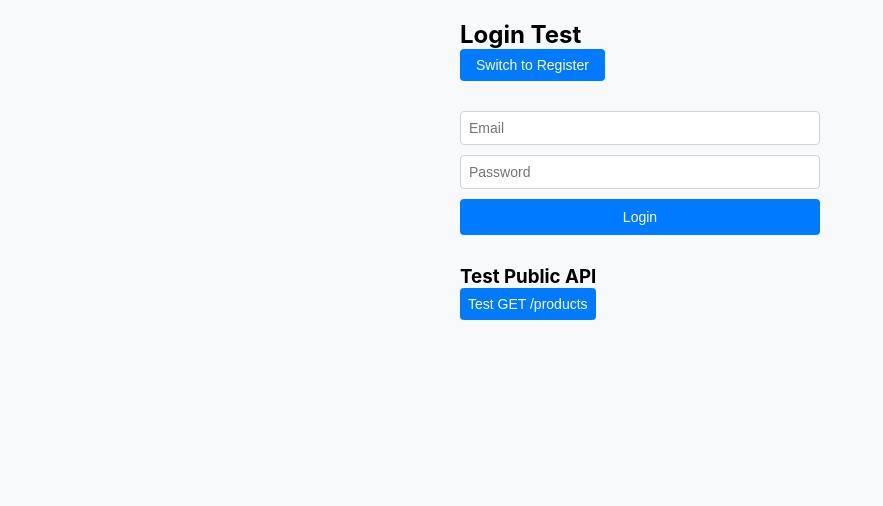
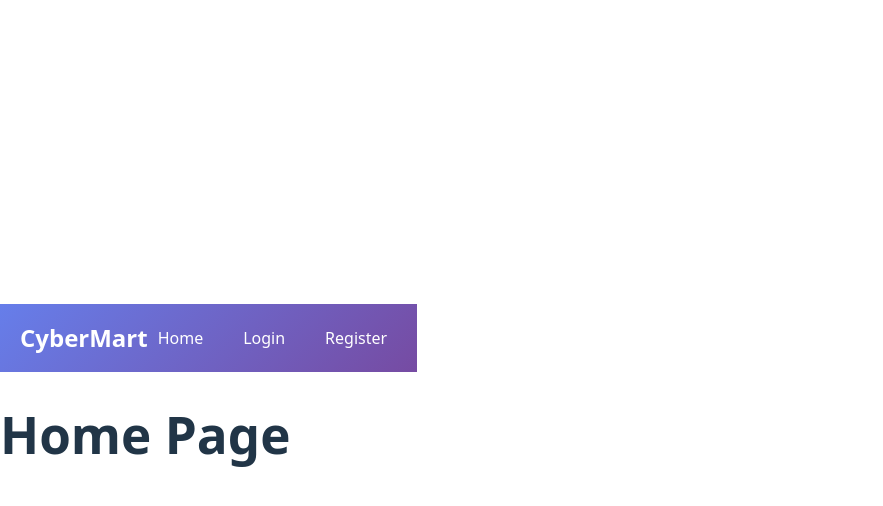
Before and after one commit to junyaokh822/CyberMart_Frontend, a React (Vite) app: page / in a window 1280 px wide. Shown: the top 506 px of the page, without its empty margins (0-883 px from the left). Built offline with nearby package versions, Linux system fonts and the light colour scheme.

Commit message:
added navbar components

```diff
--- a/src/App.jsx
+++ b/src/App.jsx
@@ -1,243 +1,18 @@
-import { useState } from "react";
-import { useAuth } from "./context/AuthContext";
-import { getProducts, getCart, getOrders } from "./services/api";
-import "./App.css";
-
-const TestDashboard = () => {
-  const { user, login, register, logout, isAuthenticated, isAdmin } = useAuth();
-  const [email, setEmail] = useState("");
-  const [password, setPassword] = useState("");
-  const [firstName, setFirstName] = useState("");
-  const [lastName, setLastName] = useState("");
-  const [isRegistering, setIsRegistering] = useState(false);
-  const [apiResults, setApiResults] = useState(null);
-  const [loading, setLoading] = useState(false);
-
-  const handleSubmit = async (e) => {
-    e.preventDefault();
-    setLoading(true);
-    try {
-      if (isRegistering) {
-        await register({ firstName, lastName, email, password });
-      } else {
-        await login(email, password);
-      }
-      setEmail("");
-      setPassword("");
-      setFirstName("");
-      setLastName("");
-    } catch (error) {
-      alert(error.response?.data?.error || "An error occurred");
-    } finally {
-      setLoading(false);
-    }
-  };
-
-  const testApi = async (apiCall) => {
-    setLoading(true);
-    try {
-      const result = await apiCall();
-      setApiResults({
-        success: true,
-        data: result.data,
-        status: result.status,
-      });
-    } catch (error) {
-      setApiResults({
-        success: false,
-        error: error.response?.data?.error || error.message,
-        status: error.response?.status,
-      });
-    } finally {
-      setLoading(false);
-    }
-  };
-
-  if (!isAuthenticated) {
-    return (
-      <div style={{ padding: "20px", maxWidth: "400px", margin: "0 auto" }}>
-        <h2>{isRegistering ? "Register" : "Login"} Test</h2>
-
-        <div style={{ marginBottom: "20px" }}>
-          <button
-            onClick={() => setIsRegistering(!isRegistering)}
-            style={{ marginBottom: "10px" }}
-          >
-            Switch to {isRegistering ? "Login" : "Register"}
-          </button>
-        </div>
-
-        <form onSubmit={handleSubmit}>
-          {isRegistering && (
-            <>
-              <div style={{ marginBottom: "10px" }}>
-                <input
-                  type="text"
-                  placeholder="First Name"
-                  value={firstName}
-                  onChange={(e) => setFirstName(e.target.value)}
-                  required
-                  style={{ width: "100%", padding: "8px" }}
-                />
-              </div>
-              <div style={{ marginBottom: "10px" }}>
-                <input
-                  type="text"
-                  placeholder="Last Name"
-                  value={lastName}
-                  onChange={(e) => setLastName(e.target.value)}
-                  required
-                  style={{ width: "100%", padding: "8px" }}
-                />
-              </div>
-            </>
-          )}
-          <div style={{ marginBottom: "10px" }}>
-            <input
-              type="email"
-              placeholder="Email"
-              value={email}
-              onChange={(e) => setEmail(e.target.value)}
-              required
-              style={{ width: "100%", padding: "8px" }}
-            />
-          </div>
-          <div style={{ marginBottom: "10px" }}>
-            <input
-              type="password"
-              placeholder="Password"
-              value={password}
-              onChange={(e) => setPassword(e.target.value)}
-              required
-              style={{ width: "100%", padding: "8px" }}
-            />
-          </div>
-          <button
-            type="submit"
-            disabled={loading}
-            style={{
-              width: "100%",
-              padding: "10px",
-              backgroundColor: "#007bff",
-              color: "white",
-              border: "none",
-            }}
-          >
-            {loading ? "Loading..." : isRegistering ? "Register" : "Login"}
-          </button>
-        </form>
-
-        <div style={{ marginTop: "30px" }}>
-          <h3>Test Public API</h3>
-          <button
-            onClick={() => testApi(() => getProducts())}
-            disabled={loading}
-            style={{ padding: "8px", marginRight: "10px" }}
-          >
-            Test GET /products
-          </button>
-        </div>
-      </div>
-    );
-  }
-
-  return (
-    <div style={{ padding: "20px", maxWidth: "800px", margin: "0 auto" }}>
-      <div
-        style={{
-          display: "flex",
-          justifyContent: "space-between",
-          alignItems: "center",
-          marginBottom: "20px",
-        }}
-      >
-        <h2>API Test Dashboard</h2>
-        <button onClick={logout} style={{ padding: "8px 16px" }}>
-          Logout
-        </button>
-      </div>
-
-      <div
-        style={{
-          background: "#f5f5f5",
-          padding: "15px",
-          borderRadius: "5px",
-          marginBottom: "20px",
-        }}
-      >
-        <h3>User Info:</h3>
-        <pre style={{ background: "#fff", padding: "10px" }}>
-          {JSON.stringify(user, null, 2)}
-        </pre>
-        <p>
-          <strong>Role:</strong> {user?.role}
-        </p>
-        <p>
-          <strong>Is Admin:</strong> {isAdmin ? "Yes" : "No"}
-        </p>
-      </div>
-
-      <div style={{ marginBottom: "20px" }}>
-        <h3>Test API Endpoints:</h3>
-        <div style={{ display: "flex", gap: "10px", flexWrap: "wrap" }}>
-          <button
-            onClick={() => testApi(() => getProducts())}
-            disabled={loading}
-          >
-            GET /products
-          </button>
-          <button onClick={() => testApi(() => getCart())} disabled={loading}>
-            GET /cart
-          </button>
-          <button onClick={() => testApi(() => getOrders())} disabled={loading}>
-            GET /orders
-          </button>
-          {isAdmin && (
-            <button
-              onClick={() => testApi(() => getAllOrders())}
-              disabled={loading}
-            >
-              GET /orders/admin/all (Admin)
-            </button>
-          )}
-        </div>
-      </div>
-
-      {apiResults && (
-        <div style={{ marginTop: "20px" }}>
-          <h3>API Response:</h3>
-          <div
-            style={{
-              background: apiResults.success ? "#d4edda" : "#f8d7da",
-              padding: "15px",
-              borderRadius: "5px",
-            }}
-          >
-            <p>
-              <strong>Status:</strong> {apiResults.status}
-            </p>
-            <p>
-              <strong>Success:</strong> {apiResults.success ? "✓" : "✗"}
-            </p>
-            {apiResults.error && (
-              <p>
-                <strong>Error:</strong> {apiResults.error}
-              </p>
-            )}
-            <pre
-              style={{ background: "#fff", padding: "10px", overflow: "auto" }}
-            >
-              {JSON.stringify(apiResults.data || apiResults.error, null, 2)}
-            </pre>
-          </div>
-        </div>
-      )}
-    </div>
-  );
-};
+import React from "react";
+import { Routes, Route } from "react-router-dom";
+import Navbar from "./components/Navbar";
 
 function App() {
-  return <TestDashboard />;
+  return (
+    <>
+      <Navbar />
+      <Routes>
+        <Route path="/" element={<h1>Home Page</h1>} />
+        <Route path="/login" element={<h1>Login Page</h1>} />
+        <Route path="/register" element={<h1>Register Page</h1>} />
+      </Routes>
+    </>
+  );
 }
 
 export default App;
--- /dev/null
+++ b/src/components/Navbar.css
@@ -0,0 +1,36 @@
+.navbar {
+  background: linear-gradient(135deg, #667eea 0%, #764ba2 100%);
+  padding: 1rem 0;
+}
+
+.nav-container {
+  max-width: 1200px;
+  margin: 0 auto;
+  display: flex;
+  justify-content: space-between;
+  align-items: center;
+  padding: 0 20px;
+}
+
+.nav-logo {
+  color: white;
+  font-size: 1.5rem;
+  font-weight: bold;
+  text-decoration: none;
+}
+
+.nav-links {
+  display: flex;
+  gap: 20px;
+}
+
+.nav-link {
+  color: white;
+  text-decoration: none;
+  padding: 5px 10px;
+}
+
+.nav-link:hover {
+  background-color: rgba(255, 255, 255, 0.1);
+  border-radius: 4px;
+}
--- /dev/null
+++ b/src/components/Navbar.jsx
@@ -0,0 +1,29 @@
+import React from "react";
+import { Link } from "react-router-dom";
+import "./Navbar.css";
+
+const Navbar = () => {
+  return (
+    <nav className="navbar">
+      <div className="nav-container">
+        <Link to="/" className="nav-logo">
+          CyberMart
+        </Link>
+
+        <div className="nav-links">
+          <Link to="/" className="nav-link">
+            Home
+          </Link>
+          <Link to="/login" className="nav-link">
+            Login
+          </Link>
+          <Link to="/register" className="nav-link">
+            Register
+          </Link>
+        </div>
+      </div>
+    </nav>
+  );
+};
+
+export default Navbar;
--- a/src/main.jsx
+++ b/src/main.jsx
@@ -1,12 +1,16 @@
 import { StrictMode } from "react";
 import { createRoot } from "react-dom/client";
+import { BrowserRouter } from "react-router-dom";
 import { AuthProvider } from "./context/AuthContext";
+import "./index.css";
 import App from "./App.jsx";
 
 createRoot(document.getElementById("root")).render(
   <StrictMode>
-    <AuthProvider>
-      <App />
-    </AuthProvider>
+    <BrowserRouter>
+      <AuthProvider>
+        <App />
+      </AuthProvider>
+    </BrowserRouter>
   </StrictMode>,
 );
```
